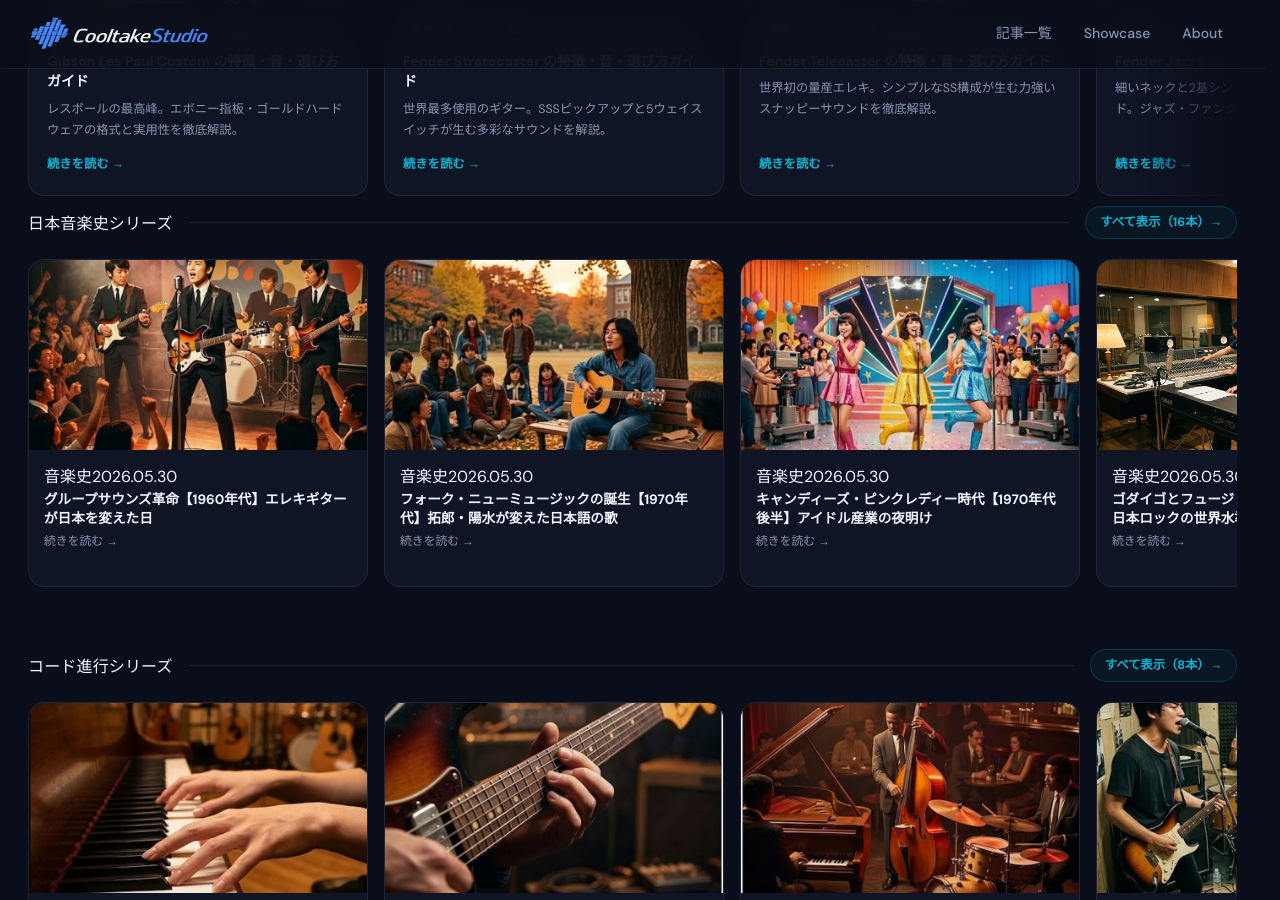
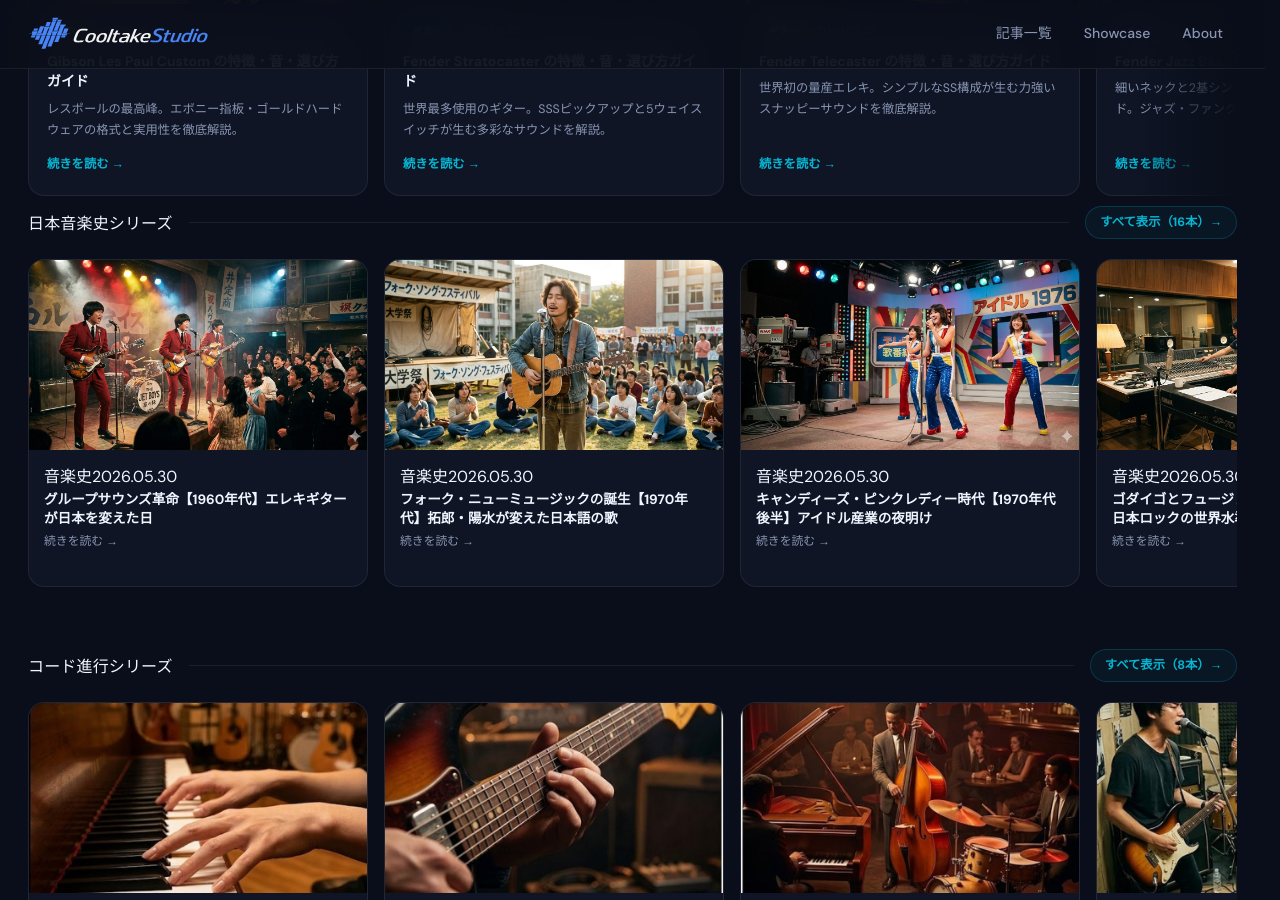
Before and after one commit to cooltake/cooltake-staging, a Jekyll site: the page index.html, which Jekyll copies as it is, in a window 1280 px wide and 900 px high, scrolled down 5182 px. Built offline with Jekyll 4.4.1, drawn with Linux system fonts in a browser that asks for light colours; some web fonts are replaced.

Commit message:
fix: update japan-music thumb paths and URLs in index.html

```diff
--- a/index.html
+++ b/index.html
@@ -1124,7 +1124,7 @@
       <div class="series-scroll">
           <a href="/2026/05/30/japan-music-01-gs-boom/" class="series-card">
             <div class="sc-img-wrap">
-              <img src="/assets/images/thumb-gs-boom.jpg" alt="グループサウンズ革命【1960年代】エレキギターが日本を変えた日" loading="lazy">
+              <img src="/assets/images/japan-music-01-img1.jpg" alt="グループサウンズ革命【1960年代】エレキギターが日本を変えた日" loading="lazy">
             </div>
             <div class="sc-body">
               <p class="sc-meta"><span class="sc-tag">音楽史</span><span class="sc-date">2026.05.30</span></p>
@@ -1134,7 +1134,7 @@
           </a>
           <a href="/2026/05/30/japan-music-02-folk-new-music/" class="series-card">
             <div class="sc-img-wrap">
-              <img src="/assets/images/thumb-folk-new-music.jpg" alt="フォーク・ニューミュージックの誕生【1970年代】拓郎・陽水が変えた日本語の歌" loading="lazy">
+              <img src="/assets/images/japan-music-02-img1.jpg" alt="フォーク・ニューミュージックの誕生【1970年代】拓郎・陽水が変えた日本語の歌" loading="lazy">
             </div>
             <div class="sc-body">
               <p class="sc-meta"><span class="sc-tag">音楽史</span><span class="sc-date">2026.05.30</span></p>
@@ -1144,7 +1144,7 @@
           </a>
           <a href="/2026/05/30/japan-music-03-idol-candies-era/" class="series-card">
             <div class="sc-img-wrap">
-              <img src="/assets/images/thumb-idol-candies.jpg" alt="キャンディーズ・ピンクレディー時代【1970年代後半】アイドル産業の夜明け" loading="lazy">
+              <img src="/assets/images/japan-music-03-img1.jpg" alt="キャンディーズ・ピンクレディー時代【1970年代後半】アイドル産業の夜明け" loading="lazy">
             </div>
             <div class="sc-body">
               <p class="sc-meta"><span class="sc-tag">音楽史</span><span class="sc-date">2026.05.30</span></p>
@@ -1164,7 +1164,7 @@
           </a>
           <a href="/2026/05/30/japan-music-05-ymo-techno/" class="series-card">
             <div class="sc-img-wrap">
-              <img src="/assets/images/thumb-ymo-techno.jpg" alt="YMOとテクノポップ革命【1978〜1983年】シンセとシーケンサーが世界を変えた" loading="lazy">
+              <img src="/assets/images/japan-music-05-img1.jpg" alt="YMOとテクノポップ革命【1978〜1983年】シンセとシーケンサーが世界を変えた" loading="lazy">
             </div>
             <div class="sc-body">
               <p class="sc-meta"><span class="sc-tag">音楽史</span><span class="sc-date">2026.05.30</span></p>
@@ -1174,7 +1174,7 @@
           </a>
           <a href="/2026/05/30/japan-music-06-80s-idol-production/" class="series-card">
             <div class="sc-img-wrap">
-              <img src="/assets/images/thumb-80s-idol.jpg" alt="80年代アイドル黄金期の音楽制作【1980〜1988年】松田聖子・中森明菜を支えた職人サウンド" loading="lazy">
+              <img src="/assets/images/japan-music-06-img1.jpg" alt="80年代アイドル黄金期の音楽制作【1980〜1988年】松田聖子・中森明菜を支えた職人サウンド" loading="lazy">
             </div>
             <div class="sc-body">
               <p class="sc-meta"><span class="sc-tag">音楽史</span><span class="sc-date">2026.05.30</span></p>
@@ -1184,7 +1184,7 @@
           </a>
           <a href="/2026/05/30/japan-music-07-80s-commercial/" class="series-card">
             <div class="sc-img-wrap">
-              <img src="/assets/images/thumb-80s-commercial.jpg" alt="1980年代半ばの商業音楽【1984〜1987年】バブル前夜に花開いたJ-POP黄金期" loading="lazy">
+              <img src="/assets/images/japan-music-07-img1.jpg" alt="1980年代半ばの商業音楽【1984〜1987年】バブル前夜に花開いたJ-POP黄金期" loading="lazy">
             </div>
             <div class="sc-body">
               <p class="sc-meta"><span class="sc-tag">音楽史</span><span class="sc-date">2026.05.30</span></p>
@@ -1194,7 +1194,7 @@
           </a>
           <a href="/2026/05/30/japan-music-08-band-boom/" class="series-card">
             <div class="sc-img-wrap">
-              <img src="/assets/images/thumb-band-boom.jpg" alt="バンドブーム第一波【1980年代後半】BOØWYとバクチク・イカ天世代が切り開いた日本のロック" loading="lazy">
+              <img src="/assets/images/japan-music-08-img1.jpg" alt="バンドブーム第一波【1980年代後半】BOØWYとバクチク・イカ天世代が切り開いた日本のロック" loading="lazy">
             </div>
             <div class="sc-body">
               <p class="sc-meta"><span class="sc-tag">音楽史</span><span class="sc-date">2026.05.30</span></p>
@@ -1204,7 +1204,7 @@
           </a>
           <a href="/2026/05/30/japan-music-10-visual-kei/" class="series-card">
             <div class="sc-img-wrap">
-              <img src="/assets/images/thumb-visual-kei.jpg" alt="ヴィジュアル系とハードロック化【1990年代】X JAPAN・hide・GLAYが世界に証明したこと" loading="lazy">
+              <img src="/assets/images/japan-music-10-img1.jpg" alt="ヴィジュアル系とハードロック化【1990年代】X JAPAN・hide・GLAYが世界に証明したこと" loading="lazy">
             </div>
             <div class="sc-body">
               <p class="sc-meta"><span class="sc-tag">音楽史</span><span class="sc-date">2026.05.30</span></p>
@@ -1214,7 +1214,7 @@
           </a>
           <a href="/2026/05/30/japan-music-11-komuro-jpop/" class="series-card">
             <div class="sc-img-wrap">
-              <img src="/assets/images/thumb-komuro-jpop.jpg" alt="小室サウンドとJ-POP量産時代【1993〜1999年】TK・avexが変えた日本の音楽産業" loading="lazy">
+              <img src="/assets/images/japan-music-11-img1.jpg" alt="小室サウンドとJ-POP量産時代【1993〜1999年】TK・avexが変えた日本の音楽産業" loading="lazy">
             </div>
             <div class="sc-body">
               <p class="sc-meta"><span class="sc-tag">音楽史</span><span class="sc-date">2026.05.30</span></p>
@@ -1222,9 +1222,9 @@
               <p class="sc-desc">続きを読む →</p>
             </div>
           </a>
-          <a href="/2026/05/31/japan-music-12-shibuya-kei/" class="series-card">
-            <div class="sc-img-wrap">
-              <img src="/assets/images/thumb-shibuya-kei.jpg" alt="渋谷系・J-R&Bの時代【1993〜2000年】フリッパーズ・ギターから宇多田ヒカルまで" loading="lazy">
+          <a href="/2026/05/30/japan-music-12-shibuya-kei/" class="series-card">
+            <div class="sc-img-wrap">
+              <img src="/assets/images/japan-music-12-img1.jpg" alt="渋谷系・J-R&Bの時代【1993〜2000年】フリッパーズ・ギターから宇多田ヒカルまで" loading="lazy">
             </div>
             <div class="sc-body">
               <p class="sc-meta"><span class="sc-tag">音楽史</span><span class="sc-date">2026.05.31</span></p>
@@ -1234,7 +1234,7 @@
           </a>
           <a href="/2026/05/30/japan-music-13-hiphop-rb/" class="series-card">
             <div class="sc-img-wrap">
-              <img src="/assets/images/thumb-hiphop-rb.jpg" alt="日本語ヒップホップ・R&Bブームの台頭【2000年代】m-flo・SOUL OUT・RIP SLYMEの革命" loading="lazy">
+              <img src="/assets/images/japan-music-13-img1.jpg" alt="日本語ヒップホップ・R&Bブームの台頭【2000年代】m-flo・SOUL OUT・RIP SLYMEの革命" loading="lazy">
             </div>
             <div class="sc-body">
               <p class="sc-meta"><span class="sc-tag">音楽史</span><span class="sc-date">2026.05.30</span></p>
@@ -1242,9 +1242,9 @@
               <p class="sc-desc">続きを読む →</p>
             </div>
           </a>
-          <a href="/2026/05/31/japan-music-14-2000s-idol/" class="series-card">
-            <div class="sc-img-wrap">
-              <img src="/assets/images/thumb-2000s-idol.jpg" alt="2000年代アイドル・着うた時代【2003〜2012年】AKB48とモバイル音楽革命" loading="lazy">
+          <a href="/2026/05/30/japan-music-14-2000s-idol/" class="series-card">
+            <div class="sc-img-wrap">
+              <img src="/assets/images/japan-music-14-img1.jpg" alt="2000年代アイドル・着うた時代【2003〜2012年】AKB48とモバイル音楽革命" loading="lazy">
             </div>
             <div class="sc-body">
               <p class="sc-meta"><span class="sc-tag">音楽史</span><span class="sc-date">2026.05.31</span></p>
@@ -1254,7 +1254,7 @@
           </a>
           <a href="/2026/05/30/japan-music-15-vocaloid-dtm/" class="series-card">
             <div class="sc-img-wrap">
-              <img src="/assets/images/thumb-vocaloid-dtm.jpg" alt="ボカロ革命とDTM民主化【2007年〜】初音ミクが変えた音楽制作の常識" loading="lazy">
+              <img src="/assets/images/japan-music-15-img1.jpg" alt="ボカロ革命とDTM民主化【2007年〜】初音ミクが変えた音楽制作の常識" loading="lazy">
             </div>
             <div class="sc-body">
               <p class="sc-meta"><span class="sc-tag">音楽史</span><span class="sc-date">2026.05.30</span></p>
@@ -1262,9 +1262,9 @@
               <p class="sc-desc">続きを読む →</p>
             </div>
           </a>
-          <a href="/2026/05/31/japan-music-16-2010s-band/" class="series-card">
-            <div class="sc-img-wrap">
-              <img src="/assets/images/thumb-2010s-band.jpg" alt="2010年代バンドリバイバル・インディーズ台頭【2010〜2019年】RADWIMPS・星野源・ゲスの極み乙女。" loading="lazy">
+          <a href="/2026/05/30/japan-music-16-2010s-band/" class="series-card">
+            <div class="sc-img-wrap">
+              <img src="/assets/images/japan-music-16-img1.jpg" alt="2010年代バンドリバイバル・インディーズ台頭【2010〜2019年】RADWIMPS・星野源・ゲスの極み乙女。" loading="lazy">
             </div>
             <div class="sc-body">
               <p class="sc-meta"><span class="sc-tag">音楽史</span><span class="sc-date">2026.05.31</span></p>
@@ -1274,7 +1274,7 @@
           </a>
           <a href="/2026/05/30/japan-music-17-city-pop-revival/" class="series-card">
             <div class="sc-img-wrap">
-              <img src="/assets/images/thumb-city-pop-revival.jpg" alt="シティポップ・リバイバル現象【2020年代】山下達郎・竹内まりやが世界で再ブレイクした日" loading="lazy">
+              <img src="/assets/images/japan-music-17-img1.jpg" alt="シティポップ・リバイバル現象【2020年代】山下達郎・竹内まりやが世界で再ブレイクした日" loading="lazy">
             </div>
             <div class="sc-body">
               <p class="sc-meta"><span class="sc-tag">音楽史</span><span class="sc-date">2026.05.30</span></p>
@@ -1284,7 +1284,7 @@
           </a>
           <a href="/2026/05/30/japan-music-18-modern-scene/" class="series-card">
             <div class="sc-img-wrap">
-              <img src="/assets/images/thumb-modern-scene.jpg" alt="現代の音楽シーン【2020年代〜】米津玄師・YOASOBIからVTuberまで" loading="lazy">
+              <img src="/assets/images/japan-music-18-img1.jpg" alt="現代の音楽シーン【2020年代〜】米津玄師・YOASOBIからVTuberまで" loading="lazy">
             </div>
             <div class="sc-body">
               <p class="sc-meta"><span class="sc-tag">音楽史</span><span class="sc-date">2026.05.30</span></p>
@@ -1500,19 +1500,19 @@
   {url:"/2026/05/29/fender-telecaster-guide/",title:"Fender Telecasterの特徴・音・選び方ガイド【2026年版】テレキャスターを徹底解説",img:"/assets/images/thumb-telecaster.jpg",cat:"guitar-bass",catLabel:"ギター・ベース",catColor:"#fca5a5",catBg:"rgba(248,113,113,.12)",catBorder:"rgba(248,113,113,.25)"},
   {url:"/2026/05/29/gibson-les-paul-custom-guide/",title:"Gibson Les Paul Customの特徴・音・選び方ガイド【2026年版】レスポールの最高峰",img:"/assets/images/thumb-les-paul-custom.jpg",cat:"guitar-bass",catLabel:"ギター・ベース",catColor:"#fca5a5",catBg:"rgba(248,113,113,.12)",catBorder:"rgba(248,113,113,.25)"},
   {url:"/2026/05/29/guitar-bass-pickup-guide/",title:"ギター・ベースのピックアップ入門ガイド【2026年版】パッシブ/アクティブ/種類と選び方",img:"/assets/images/thumb-pickup-guide.jpg",cat:"guitar-bass",catLabel:"ギター・ベース",catColor:"#fca5a5",catBg:"rgba(248,113,113,.12)",catBorder:"rgba(248,113,113,.25)"},
-  {url:"/2026/05/30/japan-music-01-gs-boom/",title:"グループサウンズ革命【1960年代】エレキギターが日本を変えた日",img:"/assets/images/thumb-gs-boom.jpg",cat:"music-history",catLabel:"音楽史",catColor:"#fb923c",catBg:"rgba(251,146,60,.12)",catBorder:"rgba(251,146,60,.25)"},
-  {url:"/2026/05/30/japan-music-02-folk-new-music/",title:"フォーク・ニューミュージックの誕生【1970年代】拓郎・陽水・ユーミンが変えた日本の音楽",img:"/assets/images/thumb-folk-new-music.jpg",cat:"music-history",catLabel:"音楽史",catColor:"#fb923c",catBg:"rgba(251,146,60,.12)",catBorder:"rgba(251,146,60,.25)"},
-  {url:"/2026/05/30/japan-music-03-idol-candies-era/",title:"キャンディーズ・ピンクレディーと歌謡曲黄金期【1970年代中期】アイドルが生んだ職人サウンド",img:"/assets/images/thumb-idol-candies.jpg",cat:"music-history",catLabel:"音楽史",catColor:"#fb923c",catBg:"rgba(251,146,60,.12)",catBorder:"rgba(251,146,60,.25)"},
+  {url:"/2026/05/30/japan-music-01-gs-boom/",title:"グループサウンズ革命【1960年代】エレキギターが日本を変えた日",img:"/assets/images/japan-music-01-img1.jpg",cat:"music-history",catLabel:"音楽史",catColor:"#fb923c",catBg:"rgba(251,146,60,.12)",catBorder:"rgba(251,146,60,.25)"},
+  {url:"/2026/05/30/japan-music-02-folk-new-music/",title:"フォーク・ニューミュージックの誕生【1970年代】拓郎・陽水・ユーミンが変えた日本の音楽",img:"/assets/images/japan-music-02-img1.jpg",cat:"music-history",catLabel:"音楽史",catColor:"#fb923c",catBg:"rgba(251,146,60,.12)",catBorder:"rgba(251,146,60,.25)"},
+  {url:"/2026/05/30/japan-music-03-idol-candies-era/",title:"キャンディーズ・ピンクレディーと歌謡曲黄金期【1970年代中期】アイドルが生んだ職人サウンド",img:"/assets/images/japan-music-03-img1.jpg",cat:"music-history",catLabel:"音楽史",catColor:"#fb923c",catBg:"rgba(251,146,60,.12)",catBorder:"rgba(251,146,60,.25)"},
   {url:"/2026/05/30/japan-music-04-foreign-influence/",title:"ゴダイゴとフュージョン時代【1970年代後期】バークリー世代が変えた日本の音楽水準",img:"/assets/images/japan-music-04-img1.jpg",cat:"music-history",catLabel:"音楽史",catColor:"#fb923c",catBg:"rgba(251,146,60,.12)",catBorder:"rgba(251,146,60,.25)"},
-  {url:"/2026/05/30/japan-music-05-ymo-techno/",title:"YMOとテクノポップ革命【1978〜1983年】シンセとシーケンサーが世界を変えた",img:"/assets/images/thumb-ymo-techno.jpg",cat:"music-history",catLabel:"音楽史",catColor:"#fb923c",catBg:"rgba(251,146,60,.12)",catBorder:"rgba(251,146,60,.25)"},
-  {url:"/2026/05/30/japan-music-06-80s-idol-production/",title:"80年代アイドル黄金期の音楽制作【1980〜1988年】松田聖子・中森明菜を支えた職人サウンド",img:"/assets/images/thumb-80s-idol.jpg",cat:"music-history",catLabel:"音楽史",catColor:"#fb923c",catBg:"rgba(251,146,60,.12)",catBorder:"rgba(251,146,60,.25)"},
-  {url:"/2026/05/30/japan-music-08-band-boom/",title:"バンドブーム第一波【1980年代後半】BOØWY・バクチク・イカ天世代が切り開いた日本のロック",img:"/assets/images/thumb-band-boom.jpg",cat:"music-history",catLabel:"音楽史",catColor:"#fb923c",catBg:"rgba(251,146,60,.12)",catBorder:"rgba(251,146,60,.25)"},
-  {url:"/2026/05/30/japan-music-10-visual-kei/",title:"ヴィジュアル系とハードロック化【1990年代】X JAPAN・hide・GLAYが世界に証明したこと",img:"/assets/images/thumb-visual-kei.jpg",cat:"music-history",catLabel:"音楽史",catColor:"#fb923c",catBg:"rgba(251,146,60,.12)",catBorder:"rgba(251,146,60,.25)"},
-  {url:"/2026/05/30/japan-music-11-komuro-jpop/",title:"小室サウンドとJ-POP量産時代【1993〜1999年】TK・avexが変えた日本の音楽産業",img:"/assets/images/thumb-komuro-jpop.jpg",cat:"music-history",catLabel:"音楽史",catColor:"#fb923c",catBg:"rgba(251,146,60,.12)",catBorder:"rgba(251,146,60,.25)"},
-  {url:"/2026/05/30/japan-music-13-hiphop-rb/",title:"ヒップホップ・R&Bブームの台頭【2000年代】m-flo・SOUL'd OUTが拓いた日本語ラップの世界",img:"/assets/images/thumb-hiphop-rb.jpg",cat:"music-history",catLabel:"音楽史",catColor:"#fb923c",catBg:"rgba(251,146,60,.12)",catBorder:"rgba(251,146,60,.25)"},
-  {url:"/2026/05/30/japan-music-15-vocaloid-dtm/",title:"ボカロ革命とDTM民主化【2007年〜】初音ミクが変えた音楽制作の常識",img:"/assets/images/thumb-vocaloid-dtm.jpg",cat:"music-history",catLabel:"音楽史",catColor:"#fb923c",catBg:"rgba(251,146,60,.12)",catBorder:"rgba(251,146,60,.25)"},
-  {url:"/2026/05/30/japan-music-17-city-pop-revival/",title:"シティポップ・リバイバル現象【2020年代】世界が再発見した日本の「失われた音楽」",img:"/assets/images/thumb-city-pop-revival.jpg",cat:"music-history",catLabel:"音楽史",catColor:"#fb923c",catBg:"rgba(251,146,60,.12)",catBorder:"rgba(251,146,60,.25)"},
-  {url:"/2026/05/30/japan-music-18-modern-scene/",title:"現代の日本音楽シーン【2020年代】Vtuber・サブスク・AI音楽が変えた音楽の作り方",img:"/assets/images/thumb-modern-scene.jpg",cat:"music-history",catLabel:"音楽史",catColor:"#fb923c",catBg:"rgba(251,146,60,.12)",catBorder:"rgba(251,146,60,.25)"},
+  {url:"/2026/05/30/japan-music-05-ymo-techno/",title:"YMOとテクノポップ革命【1978〜1983年】シンセとシーケンサーが世界を変えた",img:"/assets/images/japan-music-05-img1.jpg",cat:"music-history",catLabel:"音楽史",catColor:"#fb923c",catBg:"rgba(251,146,60,.12)",catBorder:"rgba(251,146,60,.25)"},
+  {url:"/2026/05/30/japan-music-06-80s-idol-production/",title:"80年代アイドル黄金期の音楽制作【1980〜1988年】松田聖子・中森明菜を支えた職人サウンド",img:"/assets/images/japan-music-06-img1.jpg",cat:"music-history",catLabel:"音楽史",catColor:"#fb923c",catBg:"rgba(251,146,60,.12)",catBorder:"rgba(251,146,60,.25)"},
+  {url:"/2026/05/30/japan-music-08-band-boom/",title:"バンドブーム第一波【1980年代後半】BOØWY・バクチク・イカ天世代が切り開いた日本のロック",img:"/assets/images/japan-music-08-img1.jpg",cat:"music-history",catLabel:"音楽史",catColor:"#fb923c",catBg:"rgba(251,146,60,.12)",catBorder:"rgba(251,146,60,.25)"},
+  {url:"/2026/05/30/japan-music-10-visual-kei/",title:"ヴィジュアル系とハードロック化【1990年代】X JAPAN・hide・GLAYが世界に証明したこと",img:"/assets/images/japan-music-10-img1.jpg",cat:"music-history",catLabel:"音楽史",catColor:"#fb923c",catBg:"rgba(251,146,60,.12)",catBorder:"rgba(251,146,60,.25)"},
+  {url:"/2026/05/30/japan-music-11-komuro-jpop/",title:"小室サウンドとJ-POP量産時代【1993〜1999年】TK・avexが変えた日本の音楽産業",img:"/assets/images/japan-music-11-img1.jpg",cat:"music-history",catLabel:"音楽史",catColor:"#fb923c",catBg:"rgba(251,146,60,.12)",catBorder:"rgba(251,146,60,.25)"},
+  {url:"/2026/05/30/japan-music-13-hiphop-rb/",title:"ヒップホップ・R&Bブームの台頭【2000年代】m-flo・SOUL'd OUTが拓いた日本語ラップの世界",img:"/assets/images/japan-music-13-img1.jpg",cat:"music-history",catLabel:"音楽史",catColor:"#fb923c",catBg:"rgba(251,146,60,.12)",catBorder:"rgba(251,146,60,.25)"},
+  {url:"/2026/05/30/japan-music-15-vocaloid-dtm/",title:"ボカロ革命とDTM民主化【2007年〜】初音ミクが変えた音楽制作の常識",img:"/assets/images/japan-music-15-img1.jpg",cat:"music-history",catLabel:"音楽史",catColor:"#fb923c",catBg:"rgba(251,146,60,.12)",catBorder:"rgba(251,146,60,.25)"},
+  {url:"/2026/05/30/japan-music-17-city-pop-revival/",title:"シティポップ・リバイバル現象【2020年代】世界が再発見した日本の「失われた音楽」",img:"/assets/images/japan-music-17-img1.jpg",cat:"music-history",catLabel:"音楽史",catColor:"#fb923c",catBg:"rgba(251,146,60,.12)",catBorder:"rgba(251,146,60,.25)"},
+  {url:"/2026/05/30/japan-music-18-modern-scene/",title:"現代の日本音楽シーン【2020年代】Vtuber・サブスク・AI音楽が変えた音楽の作り方",img:"/assets/images/japan-music-18-img1.jpg",cat:"music-history",catLabel:"音楽史",catColor:"#fb923c",catBg:"rgba(251,146,60,.12)",catBorder:"rgba(251,146,60,.25)"},
   {url:"/2026/05/30/chord-progression-01-oudo/",title:"王道進行（Ⅳ-Ⅴ-Ⅲm-Ⅵm）完全解説【コード進行シリーズ #01】代表曲20選＋弾き方ガイド",img:"/assets/images/thumb-chord-01.jpg",cat:"chord-progression",catLabel:"コード進行",catColor:"#a78bfa",catBg:"rgba(139,92,246,.12)",catBorder:"rgba(139,92,246,.25)"},
   {url:"/2026/05/30/chord-progression-02-canon/",title:"カノン進行（Ⅰ-Ⅴ-Ⅵm-Ⅲm-Ⅳ-Ⅰ-Ⅳ-Ⅴ）完全解説【コード進行シリーズ #02】代表曲20選",img:"/assets/images/thumb-chord-02.jpg",cat:"chord-progression",catLabel:"コード進行",catColor:"#a78bfa",catBg:"rgba(139,92,246,.12)",catBorder:"rgba(139,92,246,.25)"},
   {url:"/2026/05/30/chord-progression-03-komuro/",title:"小室進行（Ⅵm-Ⅳ-Ⅰ-Ⅴ）完全解説【コード進行シリーズ #03】代表曲20選",img:"/assets/images/thumb-chord-03.jpg",cat:"chord-progression",catLabel:"コード進行",catColor:"#a78bfa",catBg:"rgba(139,92,246,.12)",catBorder:"rgba(139,92,246,.25)"},
```
